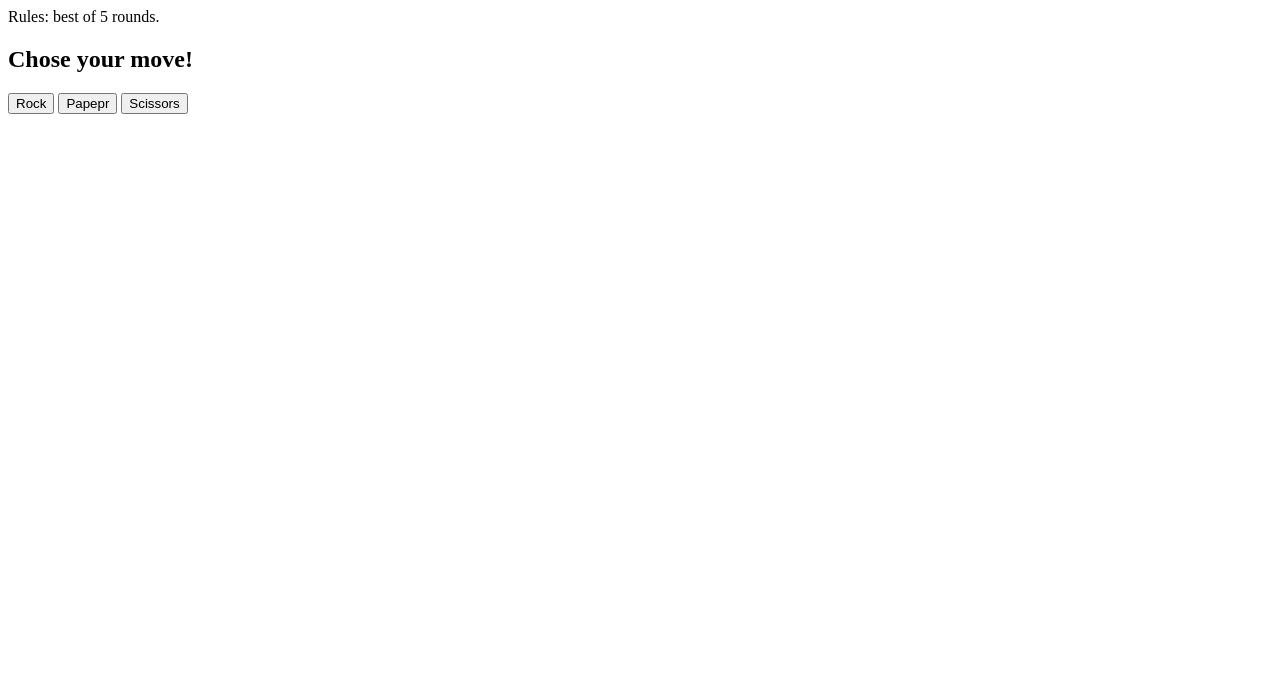
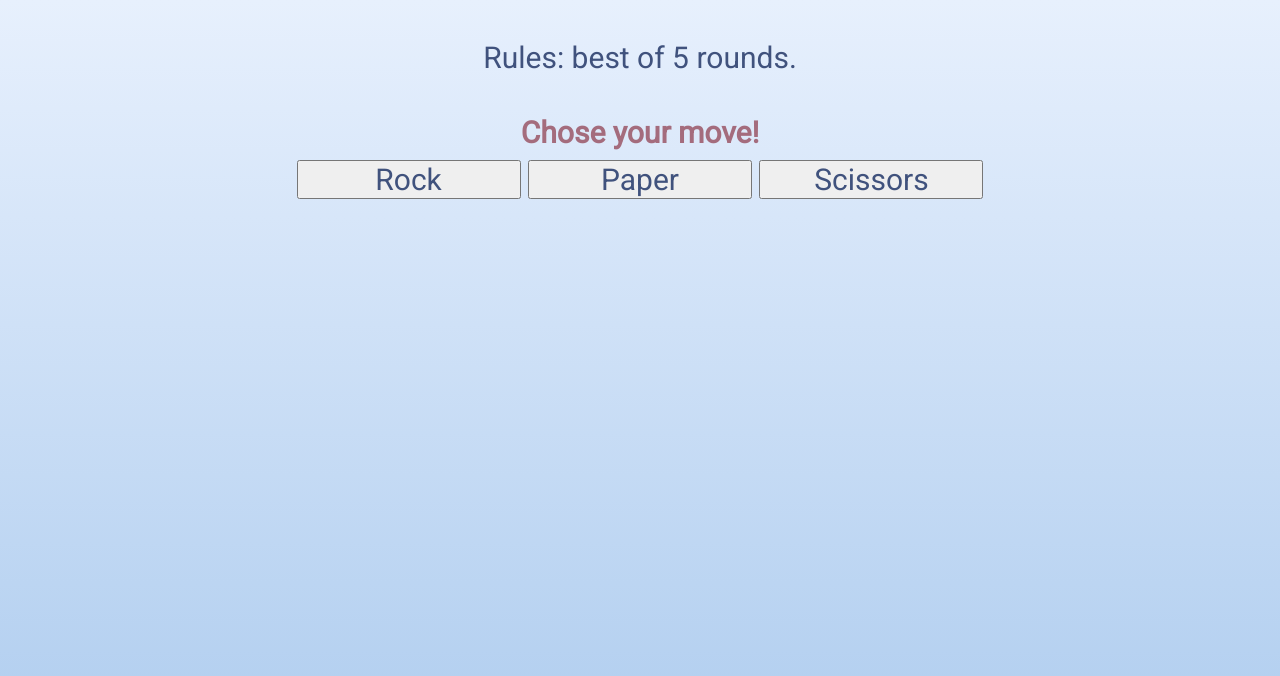
Before and after one commit to Ldigah/rock-paper-scissors, a plain HTML site: page index.html in a window 1280 px wide. Drawn offline with Linux system fonts and the light colour scheme.

Commit message:
Styled it a bit

```diff
--- a/index.html
+++ b/index.html
@@ -4,6 +4,8 @@
     <meta name="viewport" content="width=device-width, initial-scale=1.0">
     <meta http-equiv="X-UA-Compatible" content="ie=edge">
     <title>Rock, Paper, Scissors</title>
+    <link rel="stylesheet" href="style.css">
+    <link href="https://fonts.googleapis.com/css?family=Roboto" rel="stylesheet">
 </head>
 <body>
     <div id="container">
@@ -18,7 +20,7 @@
             <p id="rules">Rules: best of 5 rounds.</p>
             <h2 id="chooseMove">Chose your move!</h2>
             <button id="rock">Rock</button>
-            <button id="paper">Papepr</button>
+            <button id="paper">Paper</button>
             <button id="scissors">Scissors</button>
         </div>
 
--- /dev/null
+++ b/style.css
@@ -0,0 +1,30 @@
+* {
+    margin: 0;
+    padding: 0;
+    font-family: 'Roboto', sans-serif;
+    font-size: 30px;
+    color: #40527D;
+}
+
+
+body {
+    background-image: linear-gradient(to top, #accbee 0%, #e7f0fd 100%);}
+
+#container {
+    width: 70%;
+    margin: 40px auto;
+    text-align: center;
+}
+
+#rules, #results, #scoreboard {
+    margin: 40px;
+}
+
+button {
+    width: 25%;
+}
+
+h2 {
+    margin: 10px;
+    color: #A46C7D;
+}
```
